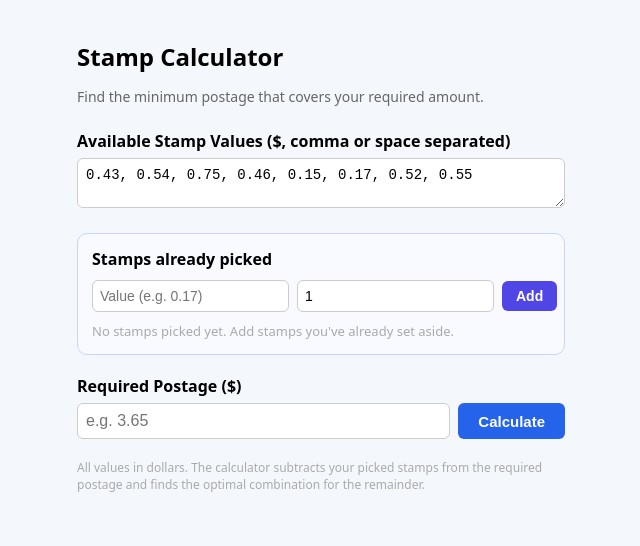
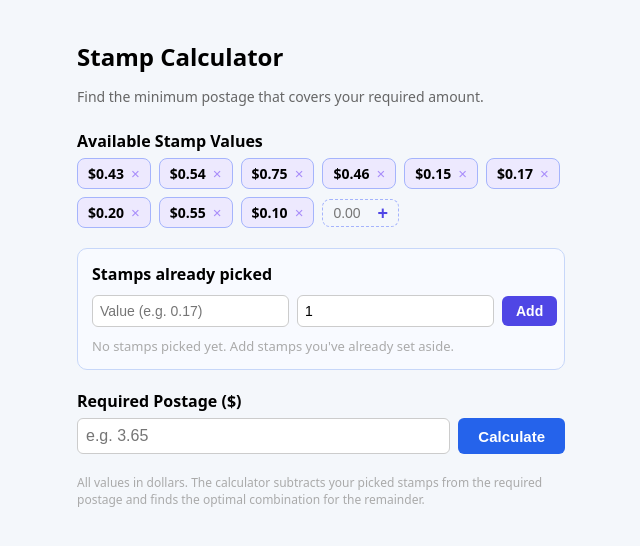
Before and after one commit to 1v17/stamp_calculator, a React (Vite) app: page / in a window 1280 px wide. Shown: the top 546 px of the page, without its empty margins (319-959 px from the left). Built offline with nearby package versions, Linux system fonts and the light colour scheme.

Commit message:
fix UI for adding stamps

```diff
--- a/src/StampCalculator.module.css
+++ b/src/StampCalculator.module.css
@@ -27,13 +27,79 @@
   margin-top: 20px;
 }
 
-.stampTextarea {
-  width: 100%;
-  padding: 8px;
+.stampTiles {
+  display: flex;
+  flex-wrap: wrap;
+  gap: 8px;
+  align-items: center;
+  margin-bottom: 4px;
+}
+
+.stampTile {
+  display: inline-flex;
+  align-items: center;
+  gap: 5px;
+  background: #ede9fe;
+  border: 1px solid #a5b4fc;
+  border-radius: 8px;
+  padding: 5px 10px;
   font-size: 14px;
-  border-radius: 6px;
-  border: 1px solid #ccc;
-  resize: vertical;
+  font-weight: 600;
+}
+
+.stampTileRemove {
+  background: none;
+  border: none;
+  color: #a78bfa;
+  cursor: pointer;
+  font-size: 15px;
+  line-height: 1;
+  padding: 0;
+  margin-left: 2px;
+}
+
+.stampTileRemove:hover {
+  color: #f87171;
+}
+
+.stampAddTile {
+  display: inline-flex;
+  align-items: center;
+  gap: 4px;
+  border: 1.5px dashed #a5b4fc;
+  border-radius: 8px;
+  padding: 4px 8px;
+}
+
+.stampAddInput {
+  width: 40px;
+  border: none;
+  outline: none;
+  font-size: 14px;
+  background: transparent;
+}
+
+.stampAddInput::-webkit-outer-spin-button,
+.stampAddInput::-webkit-inner-spin-button {
+  -webkit-appearance: none;
+  appearance: none;
+  margin: 0;
+}
+
+.stampAddInput[type=number] {
+  -moz-appearance: textfield;
+  appearance: textfield;
+}
+
+.stampAddBtn {
+  background: none;
+  border: none;
+  color: #4f46e5;
+  cursor: pointer;
+  font-size: 18px;
+  font-weight: 700;
+  line-height: 1;
+  padding: 0 2px;
 }
 
 /* Picked section */
--- a/src/StampCalculator.tsx
+++ b/src/StampCalculator.tsx
@@ -1,11 +1,12 @@
-import { useMemo, useState } from "react";
+import { useState, useMemo } from "react";
 import { DEFAULT_STAMPS, fmt, solve } from "./solve";
 import { StampChip } from "./StampChip";
 import type { PickedStamp, Result } from "./types";
 import s from "./StampCalculator.module.css";
 
 export default function StampCalculator(): JSX.Element {
-  const [stampInput, setStampInput] = useState<string>(DEFAULT_STAMPS.join(", "));
+  const [stamps, setStamps] = useState<number[]>(DEFAULT_STAMPS.map(v => Math.round(v * 100)));
+  const [stampAddVal, setStampAddVal] = useState<string>("");
   const [postage, setPostage] = useState<string>("");
   const [result, setResult] = useState<Result | null>(null);
   const [error, setError] = useState<string>("");
@@ -13,12 +14,18 @@ export default function StampCalculator(): JSX.Element {
   const [pickVal, setPickVal] = useState<string>("");
   const [pickCount, setPickCount] = useState<number>(1);
 
-  const parsedStamps = useMemo<number[]>(() =>
-    [...new Set(
-      stampInput.split(/[\s,]+/).map(st => Math.round(parseFloat(st) * 100)).filter(n => !isNaN(n) && n > 0)
-    )].sort((a, b) => a - b),
-    [stampInput]
-  );
+  const addStamp = (): void => {
+    const v = Math.round(parseFloat(stampAddVal) * 100);
+    if (isNaN(v) || v <= 0) return;
+    setStamps(prev => prev.includes(v) ? prev : [...prev, v].sort((a, b) => a - b));
+    setStampAddVal("");
+    setResult(null);
+  };
+
+  const removeStamp = (v: number): void => {
+    setStamps(prev => prev.filter(d => d !== v));
+    setResult(null);
+  };
 
   const pickedTotal = useMemo<number>(
     () => picked.reduce((sum, p) => sum + p.value * p.count, 0),
@@ -59,7 +66,7 @@ export default function StampCalculator(): JSX.Element {
   const calculate = (): void => {
     setError("");
     setResult(null);
-    if (parsedStamps.length === 0) { setError("Please enter at least one stamp value."); return; }
+    if (stamps.length === 0) { setError("Please enter at least one stamp value."); return; }
     const target = Math.round(parseFloat(postage) * 100);
     if (isNaN(target) || target <= 0) { setError("Please enter a valid postage amount."); return; }
 
@@ -70,7 +77,7 @@ export default function StampCalculator(): JSX.Element {
       return;
     }
 
-    const res = solve(parsedStamps, remainder);
+    const res = solve(stamps, remainder);
     if (!res) { setError("No solution found with these stamp values."); return; }
     setResult({ ...res, target, remainder });
   };
@@ -82,16 +89,27 @@ export default function StampCalculator(): JSX.Element {
       <h2 className={s.title}>Stamp Calculator</h2>
       <p className={s.subtitle}>Find the minimum postage that covers your required amount.</p>
 
-      <label className={s.label}>
-        Available Stamp Values ($, comma or space separated)
-      </label>
-      <textarea
-        className={s.stampTextarea}
-        value={stampInput}
-        onChange={e => { setStampInput(e.target.value); setResult(null); }}
-        rows={2}
-        placeholder="e.g. 0.15, 0.17, 0.43, 0.55"
-      />
+      <label className={s.label}>Available Stamp Values</label>
+      <div className={s.stampTiles}>
+        {stamps.map(v => (
+          <div key={v} className={s.stampTile}>
+            <span>{fmt(v)}</span>
+            <button onClick={() => removeStamp(v)} className={s.stampTileRemove}>×</button>
+          </div>
+        ))}
+        <div className={s.stampAddTile}>
+          <input
+            type="number"
+            value={stampAddVal}
+            onChange={e => setStampAddVal(e.target.value)}
+            onKeyDown={e => e.key === "Enter" && addStamp()}
+            placeholder="0.00"
+            min={0.01} step={0.01}
+            className={s.stampAddInput}
+          />
+          <button onClick={addStamp} className={s.stampAddBtn}>+</button>
+        </div>
+      </div>
 
       <div className={s.pickedSection}>
         <div className={s.pickedHeader}>Stamps already picked</div>
--- a/src/solve.ts
+++ b/src/solve.ts
@@ -1,6 +1,6 @@
 import type { SolveResult } from "./types";
 
-export const DEFAULT_STAMPS: number[] = [0.43, 0.54, 0.75, 0.46, 0.15, 0.17, 0.52, 0.55];
+export const DEFAULT_STAMPS: number[] = [0.43, 0.54, 0.75, 0.46, 0.15, 0.17, 0.2, 0.55, 0.1];
 
 export function solve(stamps: number[], target: number): SolveResult | null {
   if (target <= 0) return { total: 0, count: 0, used: {} };
```
